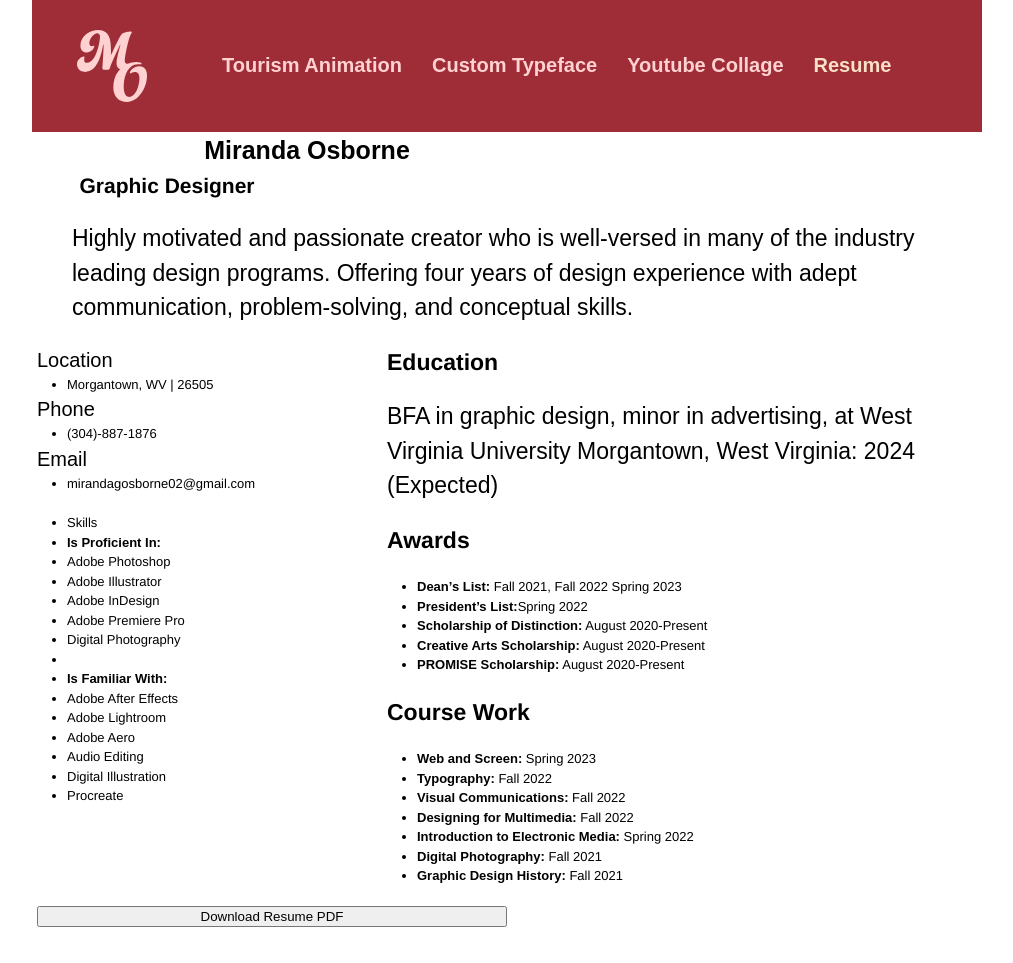
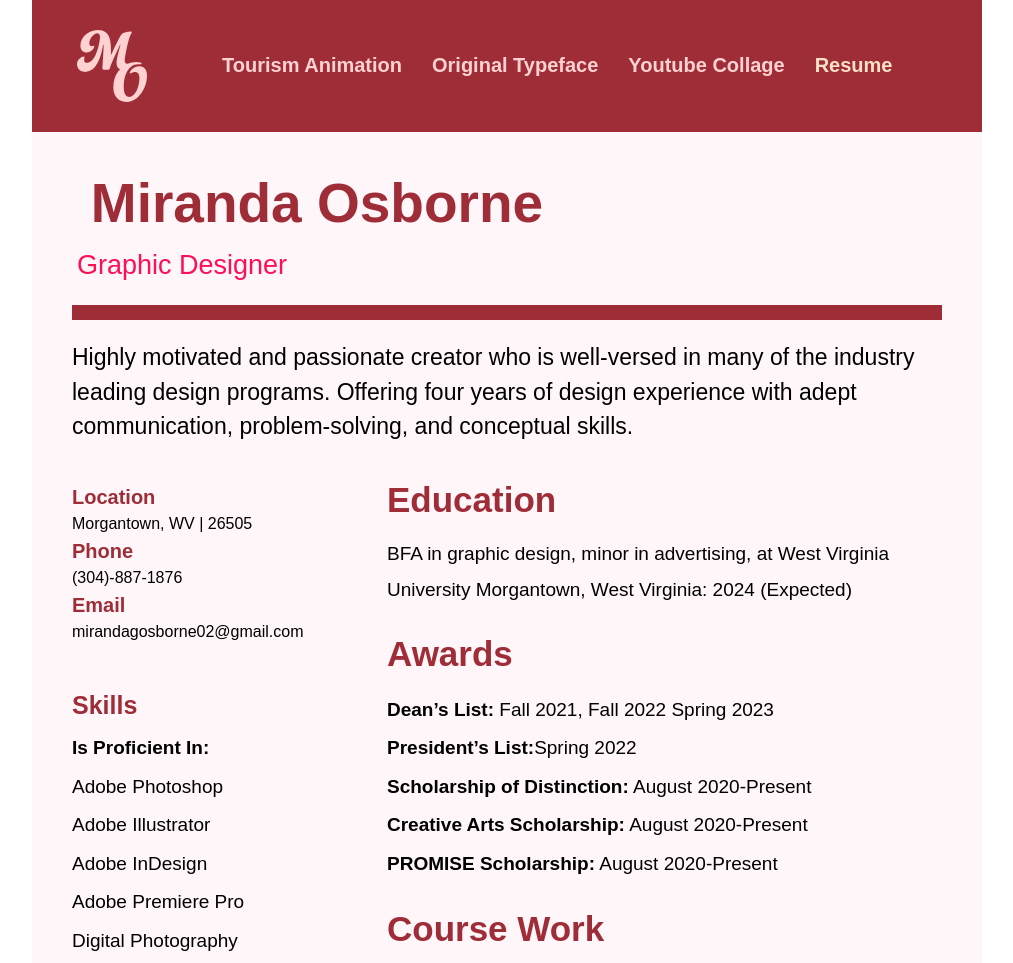
Before and after one commit to mgo00001/mirandaosampleportfolio, a plain HTML site: page resume.html in a window 1280 px wide. Shown: the top 963 px of the page, without its empty margins (128-1141 px from the left). Drawn offline with Linux system fonts and the light colour scheme; a web font is replaced by a local one.

Commit message:
finishing up

```diff
--- a/css/style.css
+++ b/css/style.css
@@ -336,3 +336,160 @@ label {
     src: url(../frankenstein/frankenstein-webfont.woff)
 
 }
+
+#youtubedangersketch {
+    margin-top: 50px;
+}
+
+/* resume */
+
+.resume1 {
+    list-style-type: none;
+    margin-top: -10px;
+    margin-left: 5px;
+}
+
+.resume1 li {
+
+    padding: 5px 0;
+    font-family: "filson-soft", sans-serif;
+    font-weight: 400;
+    font-style: normal;
+    font-size: 19px;
+}
+#educationp {
+    margin-top: -10px;
+}
+.resume2 {
+    list-style-type: none;
+    margin-left: -30px;
+    margin-top: -10px;
+}
+
+.resume2 li {
+    padding: 5px 0;
+    font-family: "filson-soft", sans-serif;
+    font-weight: 400;
+    font-style: normal;
+    font-size: 19px;
+
+}
+
+#resumebio {
+    margin-top: 20px;
+    margin-bottom: 10px;
+}
+#resumebio p{
+    font-family: "filson-soft", sans-serif;
+font-weight: 400;
+font-style: normal;
+}
+
+#resumename {
+    color:#9F2D38;
+    font-size: 55px;
+    margin-left: 10px;
+    margin-top: 30px;
+}
+
+#resumesubname {
+    font-family: "filson-soft", sans-serif;
+    font-weight: 400;
+    font-style: normal;
+    color:#FF0F55;
+    font-size: 27px;
+    margin-left: 15px;
+}
+
+.resume p {
+    font-size: 19px;
+    line-height: 1.9;
+}
+
+.resumebody {
+    background-color:#FFF6FA;
+    padding-bottom: 40px;
+}
+
+.resumeinfo {
+    background-color: #fad6d6;
+    margin-bottom: 20px;
+    margin-top: 15px;
+}
+
+#resumebutton {
+    background-color: #FFB1AF;
+    border: none;
+    height: 100px;
+    color:#9F2D38;
+    font-family: "new-kansas", sans-serif;
+    font-weight: 700;
+    font-style: normal;
+    font-size: 40px;
+    width: 60%;
+    margin-left: 190px;
+    margin-top: 30px;
+
+}
+
+#resumebutton:hover {
+    background-color:#9F2D38;
+    color:#FFB1AF;
+    box-shadow:#380207 3px 3px 3px;
+}
+
+.stripe {
+    display: block;
+    background-color:#9F2D38;
+    height: 15px;
+   margin-left: 40px;
+}
+
+.socials ul {
+    list-style-type: none;
+    margin-left: 5px;
+
+}
+.socials li {
+
+
+    font-family: "filson-soft", sans-serif;
+    font-weight: 400;
+    font-style: normal;
+    font-size: 16px;
+
+}
+
+.socials {
+    width: 325px;
+    height: 190px;
+   margin-bottom: 20px;
+   margin-top: 8px;
+}
+
+#label4 {
+
+    font-family: "new-kansas", sans-serif;
+    font-weight: 700;
+    font-style: normal;
+    font-size:20px;
+    color:#9F2D38;
+    margin-left: 30px;
+
+}
+
+.label1 {
+    font-family: "new-kansas", sans-serif;
+    font-weight: 700;
+    font-style: normal;
+    font-size:35px;
+    color:#9F2D38;
+}
+
+#label2 {
+    font-family: "new-kansas", sans-serif;
+    font-weight: 700;
+    font-style: normal;
+    font-size:25px;
+    color:#9F2D38;
+}
--- a/resume.html
+++ b/resume.html
@@ -19,7 +19,7 @@
 
     <ul>
         <li><a href="welchvideo.html">Tourism Animation</a></li>
-        <li><a href="originaltypeface.html">Custom Typeface</li>
+        <li><a href="originaltypeface.html">Original Typeface</li>
         <li><a href="youtubedanger.html">Youtube Collage</a></li>
         <li><a id="activepage" href="resume.html">Resume</a></li>
     </ul>
```
Also changed, not shown: originaltypeface.html (+5 -5 lines), welchvideo.html (+3 -3 lines), youtubedanger.html (+5 -5 lines), 3 other files.
